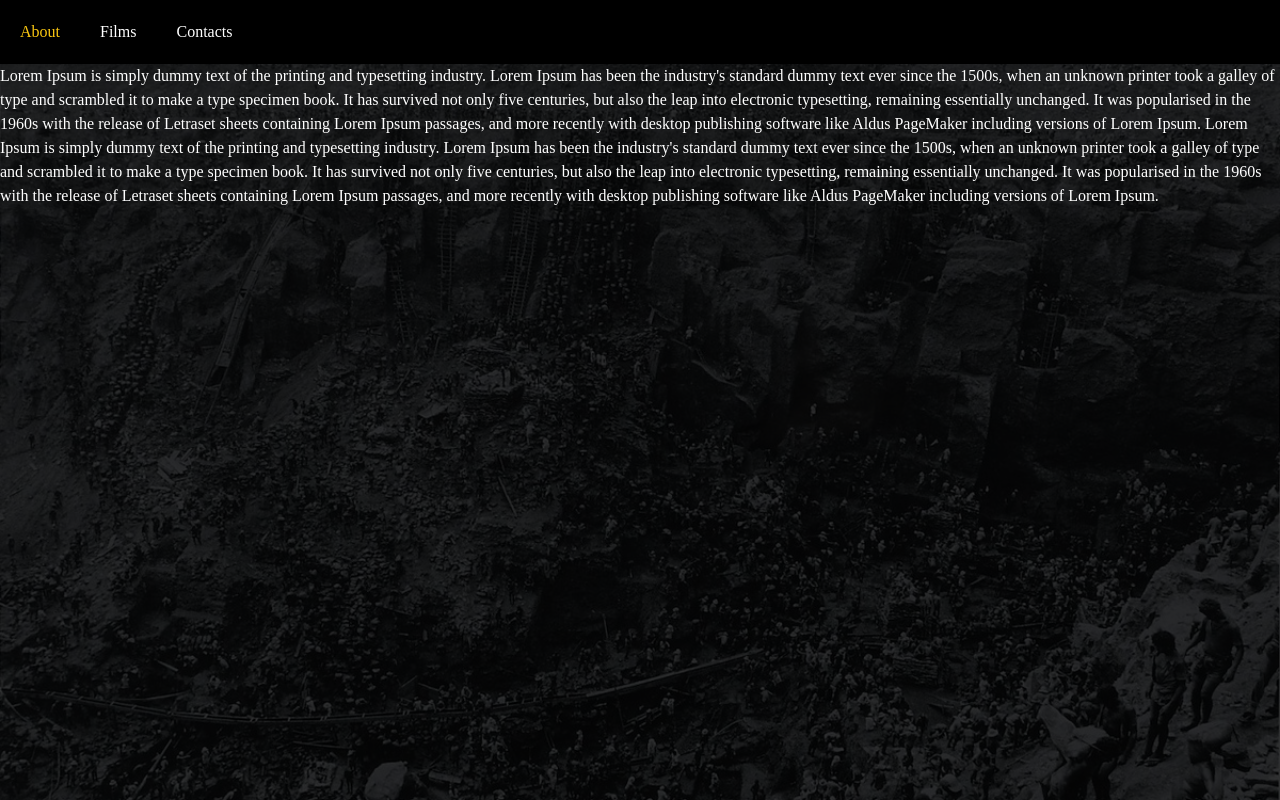
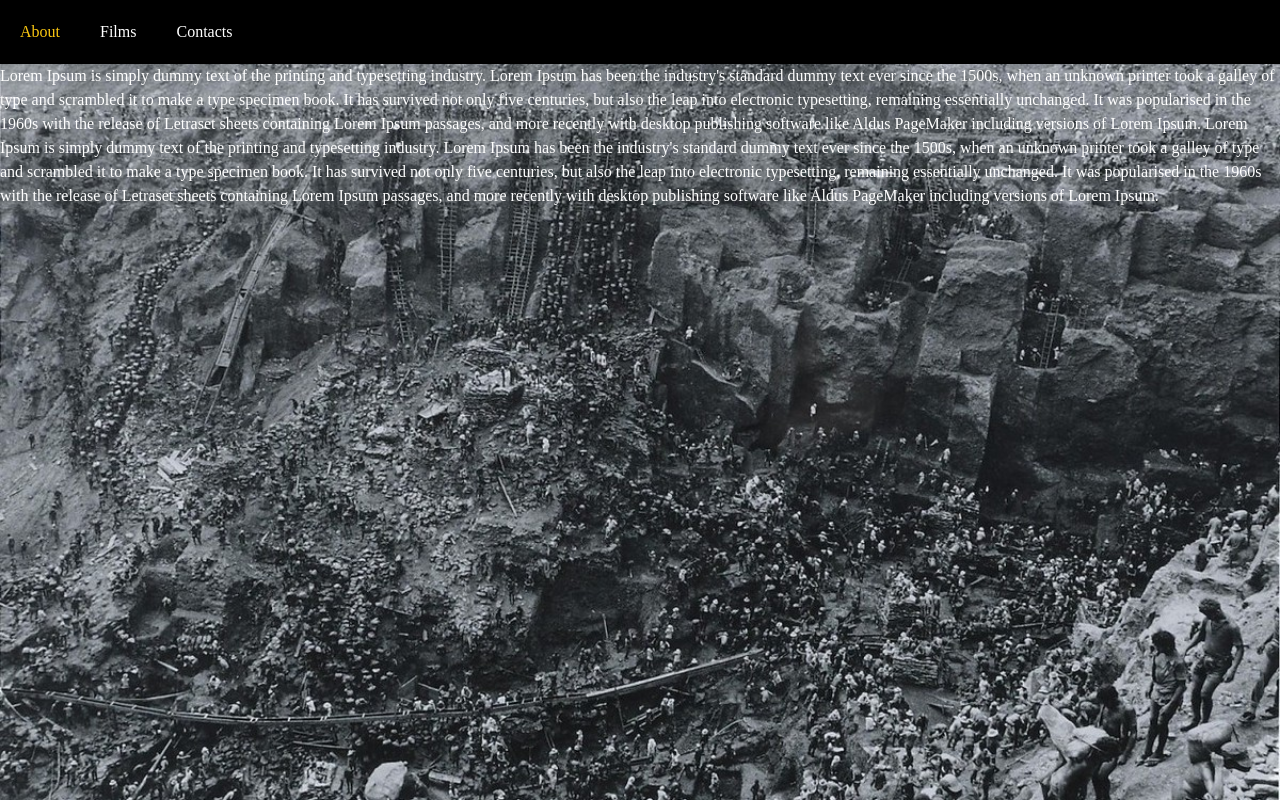
Before and after one commit to dfyz011/utro-zhizni, an Astro site: page /utro-zhizni/about in a window 1280 px wide. Built offline with nearby package versions, Linux system fonts and the light colour scheme; Astro itself is replaced by a stand-in of ours.

Commit message:
feat: create page containeer because cant optimize bacground image (in global styles define:vars not working)

```diff
--- a/src/layouts/Layout.astro
+++ b/src/layouts/Layout.astro
@@ -2,8 +2,27 @@
 import "../styles/global.css";
 import "../styles/reset.css";
 import Navigation from "../components/Navigation.astro";
+import { getImage } from "astro:assets";
+import myBackground from "../images/background.jpg";
+
+const backgroundImage = await getImage({ src: myBackground });
+const backgroundImageUrl = `url('${backgroundImage.src}')`;
 ---
 
-<Navigation />
-<div class="opacity-overlay"></div>
-<slot />
+<div class="page">
+	<Navigation />
+	<div class="opacity-overlay"></div>
+	<slot />
+</div>
+
+<style define:vars={{ backgroundImageUrl }}>
+	.page {
+		background-image: var(--backgroundImageUrl);
+		height: 100%;
+		overflow-x: hidden;
+		overflow-y: auto;
+		background-repeat: no-repeat;
+		background-attachment: fixed;
+		background-size: cover;
+	}
+</style>
--- a/src/styles/global.css
+++ b/src/styles/global.css
@@ -4,13 +4,8 @@
 }
 
 body {
+  overflow: hidden;
   height: 100%;
-  overflow-x: hidden;
-  overflow-y: auto;
-  background-image: url("/utro-zhizni/background.jpg");
-  background-repeat: no-repeat;
-  background-attachment: fixed;
-  background-size: cover;
 }
 
 .opacity-overlay {
```
Also changed, not shown: src/images/background.jpg (added).
